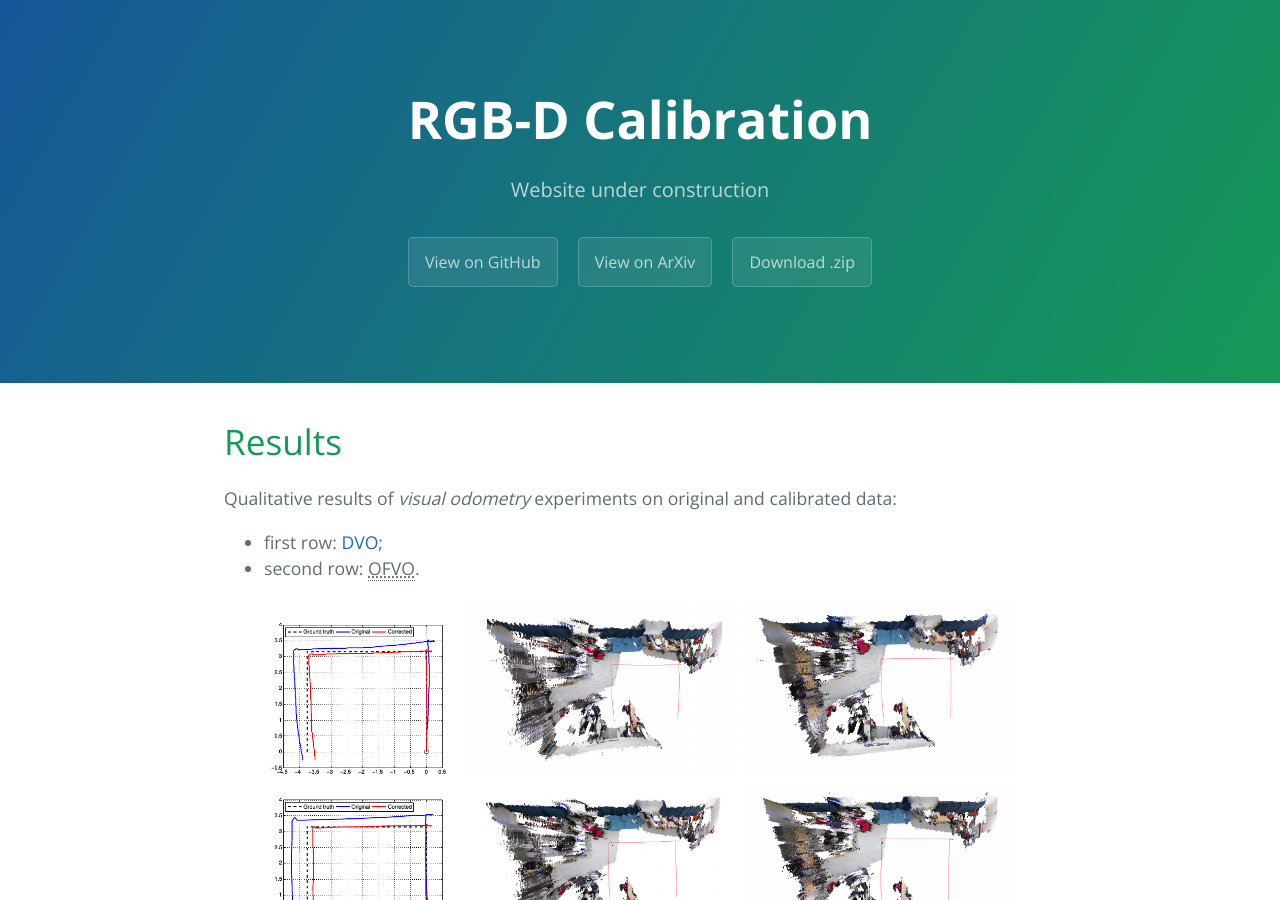
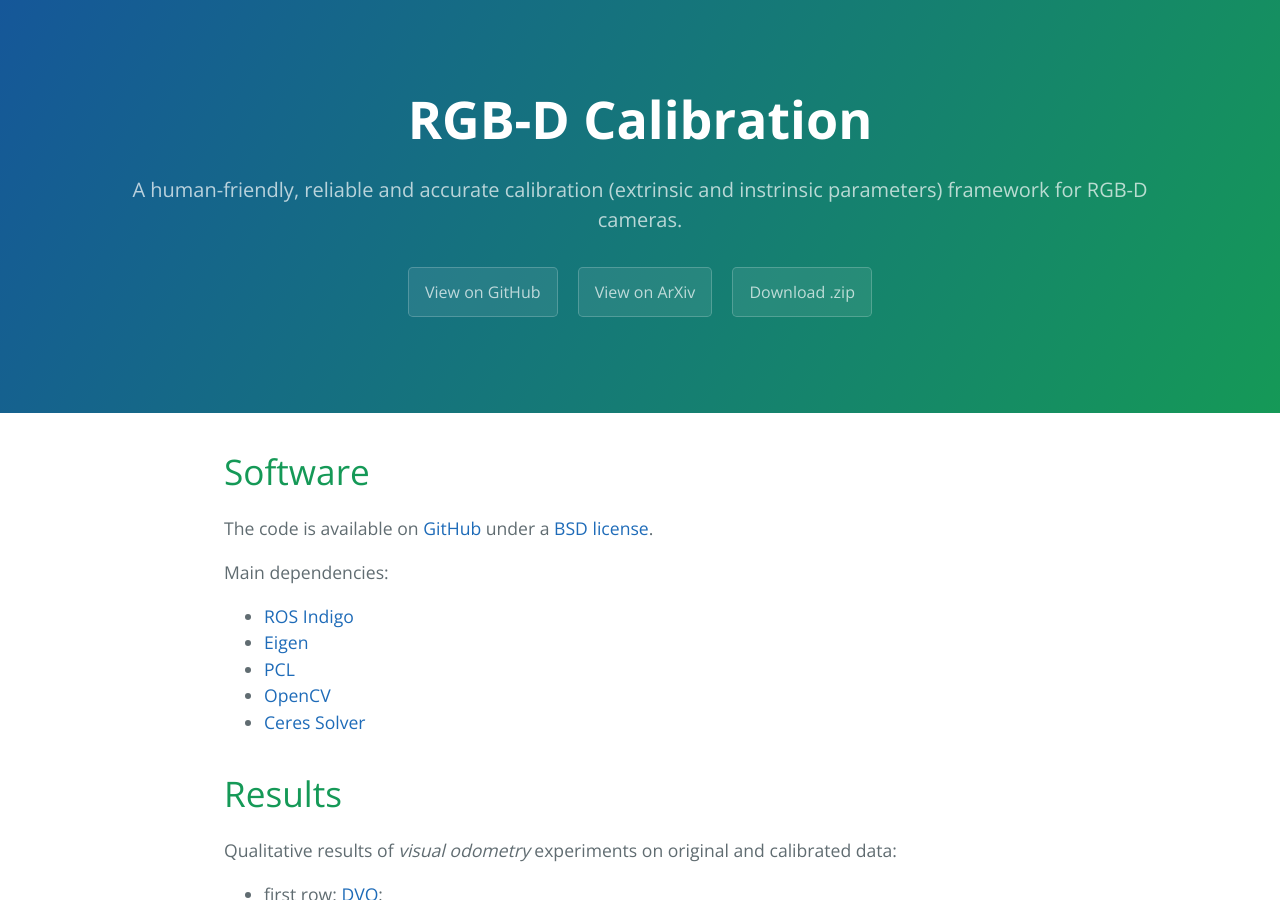
Before and after one commit to iaslab-unipd/rgbd_calibration, a Jekyll site: the page built from index.md, in a window 1280 px wide and 900 px high. Built offline with Jekyll 4.4.1, drawn with Linux system fonts in a browser that asks for light colours; our own code applies the rules of GitHub Pages for plain Markdown files.

Commit message:
Add Software section.

```diff
--- a/_config.yml
+++ b/_config.yml
@@ -15,7 +15,7 @@
 # in the templates via {{ site.myvariable }}.
 title: RGB-D Calibration
 email: bassofil@gmail.com
-description: Website under construction #RGB-D Calibration
+description: A human-friendly, reliable and accurate calibration (extrinsic and instrinsic parameters) framework for RGB-D cameras. #RGB-D Calibration
 baseurl: "" # the subpath of your site, e.g. /blog
 url: "http://iaslab-unipd.github.io/rgbd_calibration" # the base hostname & protocol for your site, e.g. http://example.com
 github_username:  bassofil
--- a/index.md
+++ b/index.md
@@ -1,6 +1,19 @@
 ---
 layout: default
+title: RGB-D Calibration
 ---
+
+# [](#software)Software
+
+The code is available on [GitHub]({{ site.github.repository_url }}) under a [BSD license](https://opensource.org/licenses/BSD-3-Clause).
+
+Main dependencies:
+
+- [ROS Indigo](http://wiki.ros.org/indigo)
+- [Eigen](http://eigen.tuxfamily.org/)
+- [PCL](http://pointclouds.org/)
+- [OpenCV](http://opencv.org/)
+- [Ceres Solver](http://ceres-solver.org/)
 
 # [](#results)Results
 
```
